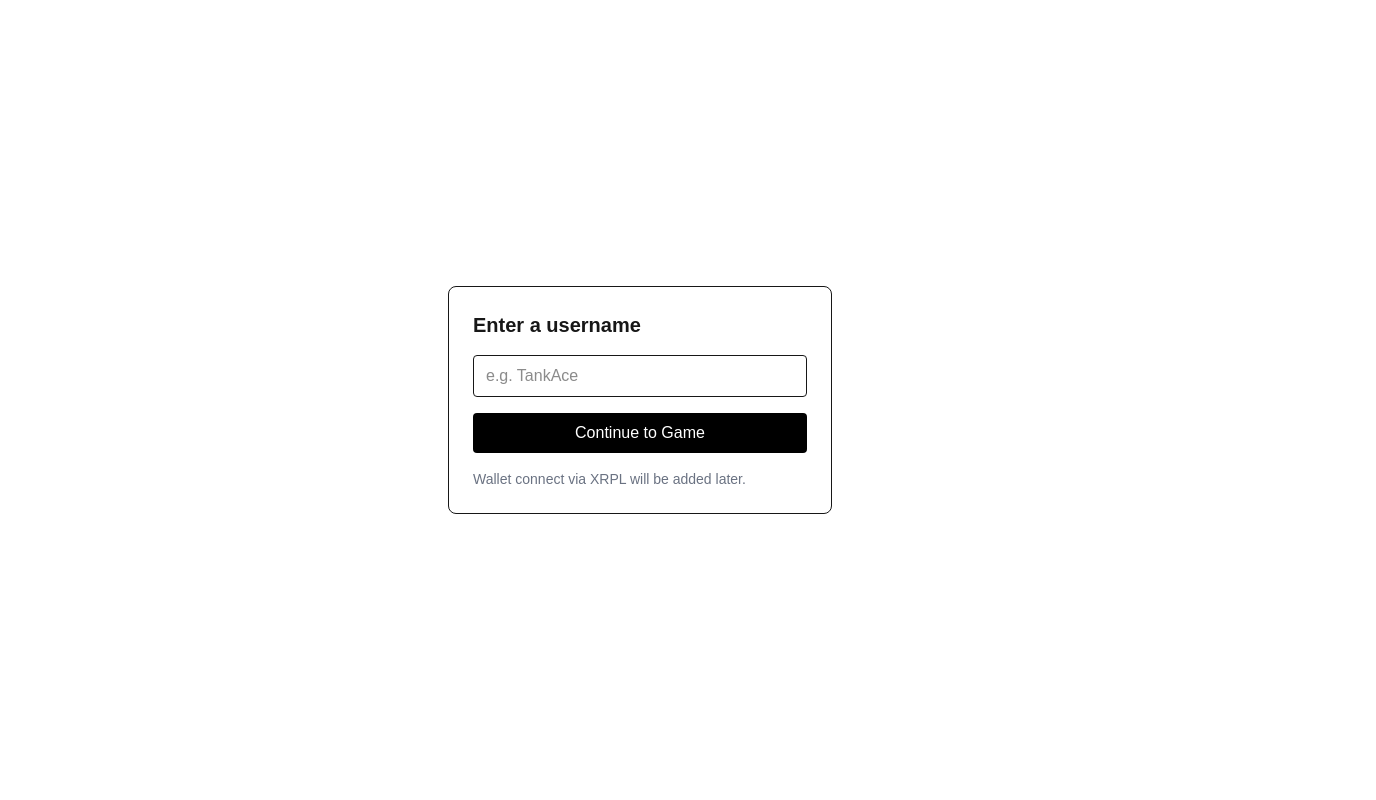
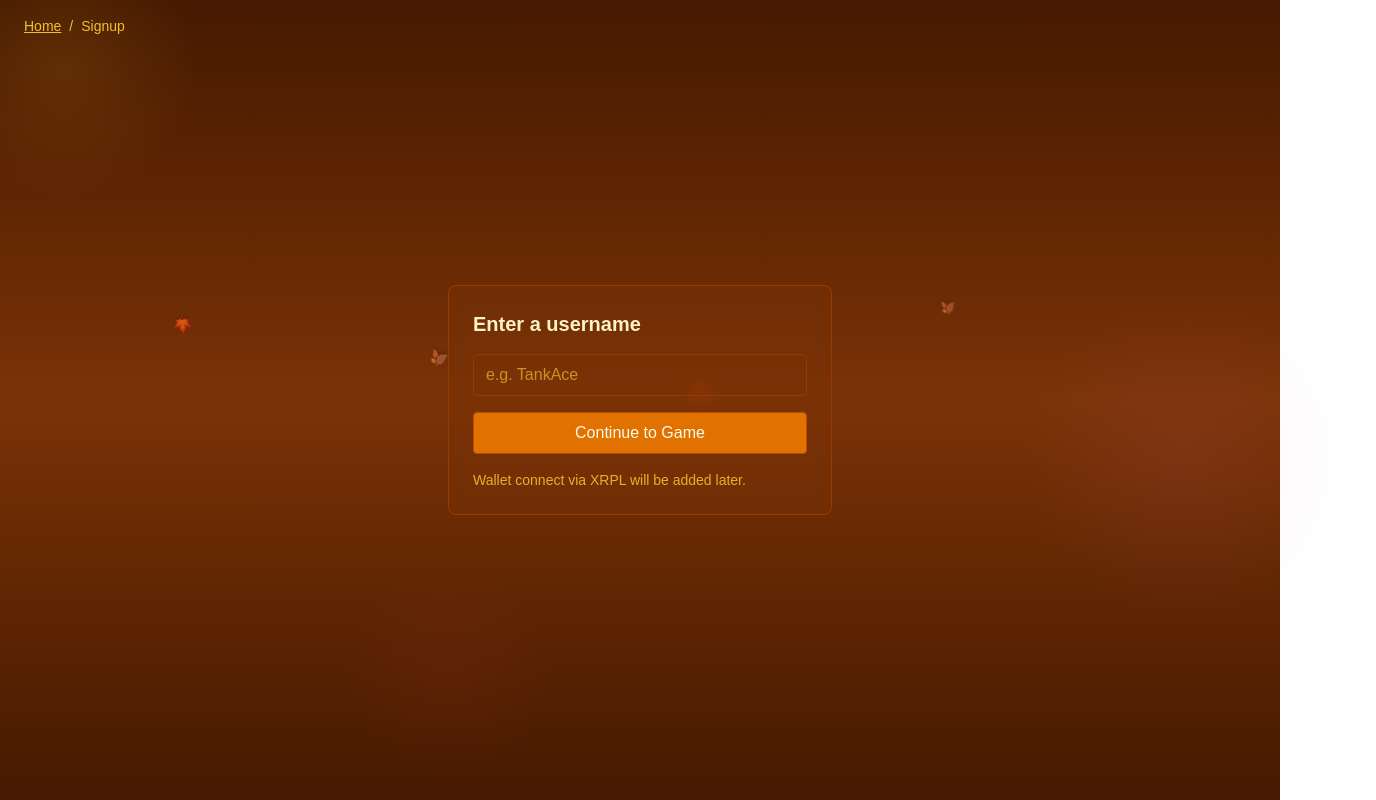
Before and after one commit to KlausMikhaelson/hackthenorth, a Next.js app: page /signup in a window 1280 px wide. Shown: the whole page, 1376 px wide, since content can reach past the window. Built offline with nearby package versions, Linux system fonts and the light colour scheme.

Commit message:
updated add wallet

```diff
--- a/app/signup/page.tsx
+++ b/app/signup/page.tsx
@@ -1,6 +1,7 @@
 "use client";
 
 import { useRouter } from "next/navigation";
+import Link from "next/link";
 import { useState, useEffect } from "react";
 
 export default function SignupPage() {
@@ -39,20 +40,56 @@ export default function SignupPage() {
   }
 
   return (
-    <div className="min-h-screen flex items-center justify-center p-6">
-      <form onSubmit={handleSubmit} className="w-full max-w-sm space-y-4 border rounded-lg p-6">
+    <div className="relative min-h-screen w-full bg-gradient-to-b from-amber-950 via-amber-900 to-amber-950 text-amber-100 flex items-center justify-center p-6">
+      <div className="absolute top-4 left-6 z-10 text-sm text-amber-300/90">
+        <Link href="/" className="underline">Home</Link>
+        <span className="mx-2">/</span>
+        <span>Signup</span>
+      </div>
+      {/* Ambient fall glow */}
+      <div aria-hidden className="pointer-events-none absolute inset-0 z-0 opacity-30">
+        <div className="absolute -top-24 -left-24 h-80 w-80 rounded-full bg-[radial-gradient(circle_at_center,rgba(251,191,36,0.35),transparent_60%)]" />
+        <div className="absolute top-1/3 -right-24 h-96 w-96 rounded-full bg-[radial-gradient(circle_at_center,rgba(244,114,182,0.25),transparent_60%)]" />
+        <div className="absolute bottom-0 left-1/4 h-64 w-64 rounded-full bg-[radial-gradient(circle_at_center,rgba(239,68,68,0.18),transparent_60%)]" />
+      </div>
+
+      {/* Falling leaves overlay */}
+      <div aria-hidden className="pointer-events-none absolute inset-0 z-0 overflow-hidden">
+        <div className="leaf" style={{ left: "15%", animationDelay: "-0.4s", fontSize: "16px" }}>🍁</div>
+        <div className="leaf" style={{ left: "35%", animationDelay: "-0.9s", fontSize: "14px" }}>🍂</div>
+        <div className="leaf" style={{ left: "55%", animationDelay: "-1.3s", fontSize: "18px" }}>🍁</div>
+        <div className="leaf" style={{ left: "75%", animationDelay: "-0.2s", fontSize: "12px" }}>🍂</div>
+      </div>
+
+      <form onSubmit={handleSubmit} className="relative z-10 w-full max-w-sm space-y-4 border border-amber-800 rounded-lg p-6 bg-amber-900/40 backdrop-blur-sm">
         <h1 className="text-xl font-semibold">Enter a username</h1>
         <input
-          className="w-full border rounded px-3 py-2"
+          className="w-full border border-amber-800 bg-amber-900/40 rounded px-3 py-2 placeholder:text-amber-300/60"
           placeholder="e.g. TankAce"
           value={username}
           onChange={(e) => setUsername(e.target.value)}
         />
-        <button type="submit" className="w-full bg-black text-white rounded py-2 hover:opacity-90">
+        <button type="submit" className="w-full border border-amber-700 bg-amber-600 hover:bg-amber-500 text-amber-50 rounded py-2">
           Continue to Game
         </button>
-        <p className="text-sm text-gray-500">Wallet connect via XRPL will be added later.</p>
+        <p className="text-sm text-amber-300/80">Wallet connect via XRPL will be added later.</p>
       </form>
+
+      {/* Page-scoped styles for falling leaves */}
+      <style jsx>{`
+        .leaf {
+          position: absolute;
+          top: -10%;
+          animation: fall 12s linear infinite;
+          opacity: 0.7;
+          filter: drop-shadow(0 2px 2px rgba(0,0,0,0.25));
+        }
+        @keyframes fall {
+          0% { transform: translate3d(0,-10%,0) rotate(0deg); }
+          50% { transform: translate3d(-20px,50vh,0) rotate(180deg); }
+          100% { transform: translate3d(20px,105vh,0) rotate(360deg); }
+        }
+      `}</style>
     </div>
   );
 }
```
